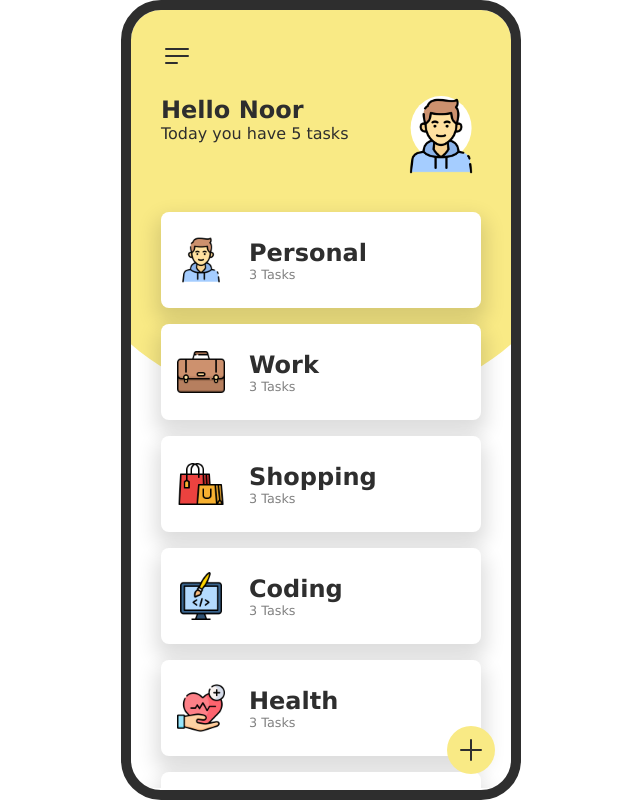
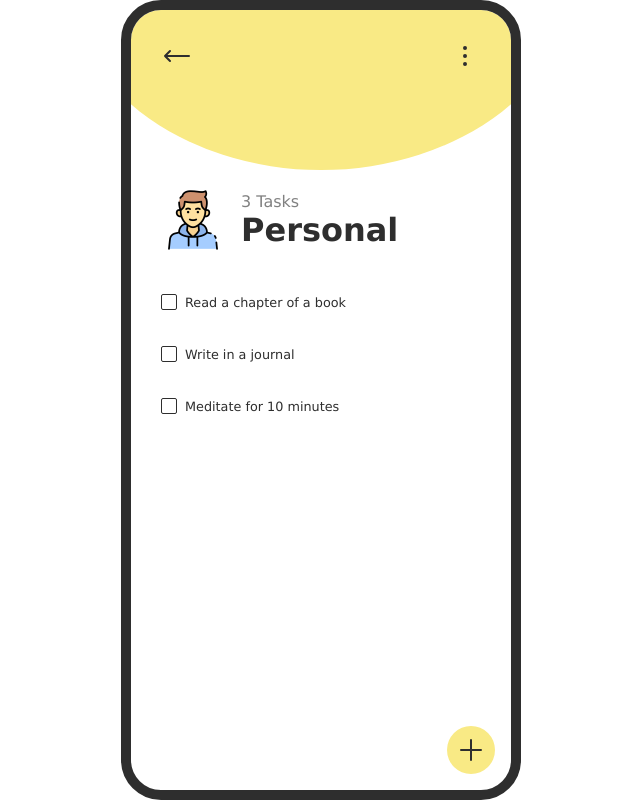
Before and after one commit to noorafsarpiash/Todo-List-App, a plain HTML site: page index.html in a window 1280 px wide. Shown: the whole page, without its empty margins (319-959 px from the left). Drawn offline with Linux system fonts and the light colour scheme.

Commit message:
new updated

```diff
--- a/index.html
+++ b/index.html
@@ -11,7 +11,7 @@
 
 <body>
 
-    <div class="wrapper">
+    <div class="wrapper show-category">
         <div class="screen-backdrop"></div>
         <div class="screen home-screen">
            <div class="head-wrapper">
@@ -35,7 +35,7 @@
             <div class="welcome">
                 <div class="content">
                     <h1>Hello Noor</h1>
-                    <p>Today you have 5 tasks</p>
+                    <p>Today you have <span class="totalsTasks">5</span> tasks</p>
                 </div>
                 <div class="img">
                   <div class="backdrop"></div>
@@ -117,8 +117,8 @@
             <div class="category-details">
               <img src="images/boy.png" alt="" id="category-img">
               <div class="details">
-                <p>8 tasks</p>
-                <h1>Personal</h1>
+                <p class="category-tasks">8 tasks</p>
+                <h1 class="category-title">Personal</h1>
               </div>
             </div>
             <div class="tasks-wrapper">
--- a/script.js
+++ b/script.js
@@ -75,6 +75,7 @@ let categories = [
       category: "Shopping",
       completed: false,
     },
+
     {
       id: 2,
       task: "Read a chapter of a book",
@@ -223,8 +224,28 @@ let categories = [
     // Add more tasks for each category as desired
   ];
 
+let selectedCategory = categories[0];
+
+
 
 const categoriesContainer = document.querySelector(".categories");
+const categoryTitle = document.querySelector(".category-title");
+const totalCategoryTasks = document.querySelector(".category-tasks");
+const categoryImg = document.querySelector("#category-img");
+const totalsTasks = document.querySelector(".totalsTasks");
+
+
+const calculateTotal = () => {
+
+  const categoryTasks = tasks.filter(
+    (task) => task.category.toLowerCase() === selectedCategory.title.
+    toLowerCase()
+);
+
+ totalCategoryTasks.innerHTML = `${categoryTasks.length} Tasks`;
+ totalsTasks.innerHTML = tasks.length;
+
+};
 
 const renderCategories = () => {
     categoriesContainer.innerHTML = "";
@@ -238,6 +259,15 @@ const renderCategories = () => {
     // create a div to render category
     const div = document.createElement("div");
     div.classList.add("category");
+    div.addEventListener("click", () => {
+      wrapper.classList.add("show-category");
+      selectedCategory = category;
+      categoryTitle.innerHTML = category.title;
+      categoryImg.src = `images/${category.img}`;
+      calculateTotal();
+
+    });
+
     div.innerHTML = `
     <div class="left">
                   <img src="images/${category.img}" alt="${category.title}">
@@ -271,4 +301,93 @@ const renderCategories = () => {
     });
 };
 
+
+
+const taskContainer = document.querySelector(".tasks");
+const renderTasks = () => {
+  taskContainer.innerHTML = "";
+  const categoryTasks = tasks.filter(
+    (task) => task.category.toLowerCase() === selectedCategory.title.
+    toLowerCase()
+);
+
+  // if no task for selected category
+    if (categoryTasks.length === 0){
+      taskContainer.innerHTML = `
+      <p class="no-task">No task for this category</p>
+      `;
+    } else{
+      categoryTasks.forEach((task) => {
+        const div = document.createElement("div");
+        div.classList.add("task-wrapper");
+        const label = document.createElement("label");
+        label.classList.add("task");
+        label.setAttribute("for", task.id);
+        const checkbox = document.createElement("input");
+        checkbox.type = "checkbox";
+        checkbox.id = task.id;
+        checkbox.checked = task.completed;
+        div.innerHTML = `
+        <div class="delete">
+        <svg
+        xmlns="http://www.w3.org/2000/svg"
+        fill="none"
+        viewBox="0 0 24 24"
+        stroke-width="1.5"
+        stroke="currentColor"
+        class="w-6 h-6"
+      >
+        <path
+          stroke-linecap="round"
+          stroke-linejoin="round"
+          d="M14.74 9l-.346 9m-4.788 0L9.26 9m9.968-3.21c.342.052.682.107 1.022.166m-1.022-.165L18.16 19.673a2.25 2.25 0 01-2.244 2.077H8.084a2.25 2.25 0 01-2.244-2.077L4.772 5.79m14.456 0a48.108 48.108 0 00-3.478-.397m-12 .562c.34-.059.68-.114 1.022-.165m0 0a48.11 48.11 0 013.478-.397m7.5 0v-.916c0-1.18-.91-2.164-2.09-2.201a51.964 51.964 0 00-3.32 0c-1.18.037-2.09 1.022-2.09 2.201v.916m7.5 0a48.667 48.667 0 00-7.5 0"
+        />
+      </svg>
+      </div>
+        `;
+
+        label.innerHTML = `
+        <span class="checkmark">
+        <svg
+      xmlns="http://www.w3.org/2000/svg"
+      fill="none"
+      viewBox="0 0 24 24"
+      stroke-width="1.5"
+      stroke="currentColor"
+      class="w-6 h-6"
+    >
+      <path
+        stroke-linecap="round"
+        stroke-linejoin="round"
+        d="M4.5 12.75l6 6 9-13.5"
+      />
+    </svg>
+      </span>
+      <p>${task.task} </p>
+        `;
+
+        label.prepend(checkbox);
+        div.prepend(label);
+        taskContainer.appendChild(div);
+
+
+      });
+    }
+};
+
+
+calculateTotal();
 renderCategories();
+renderTasks();
+
+
+
+
+
+
+// {
+//   id: 26,
+//   task: "Write a new book",
+//   category: "Personal",
+//   completed: false,
+// },
--- a/style.css
+++ b/style.css
@@ -221,6 +221,14 @@ body {
     padding-bottom: 20px;
     overflow: auto;
 }
+
+.no-task{
+    margin-top: 5rem;
+    align-items: center;
+    font-size: 1.5rem;
+    opacity: 0.6;
+}
+
 
 .tasks{
     padding-top: 1rem;
```
